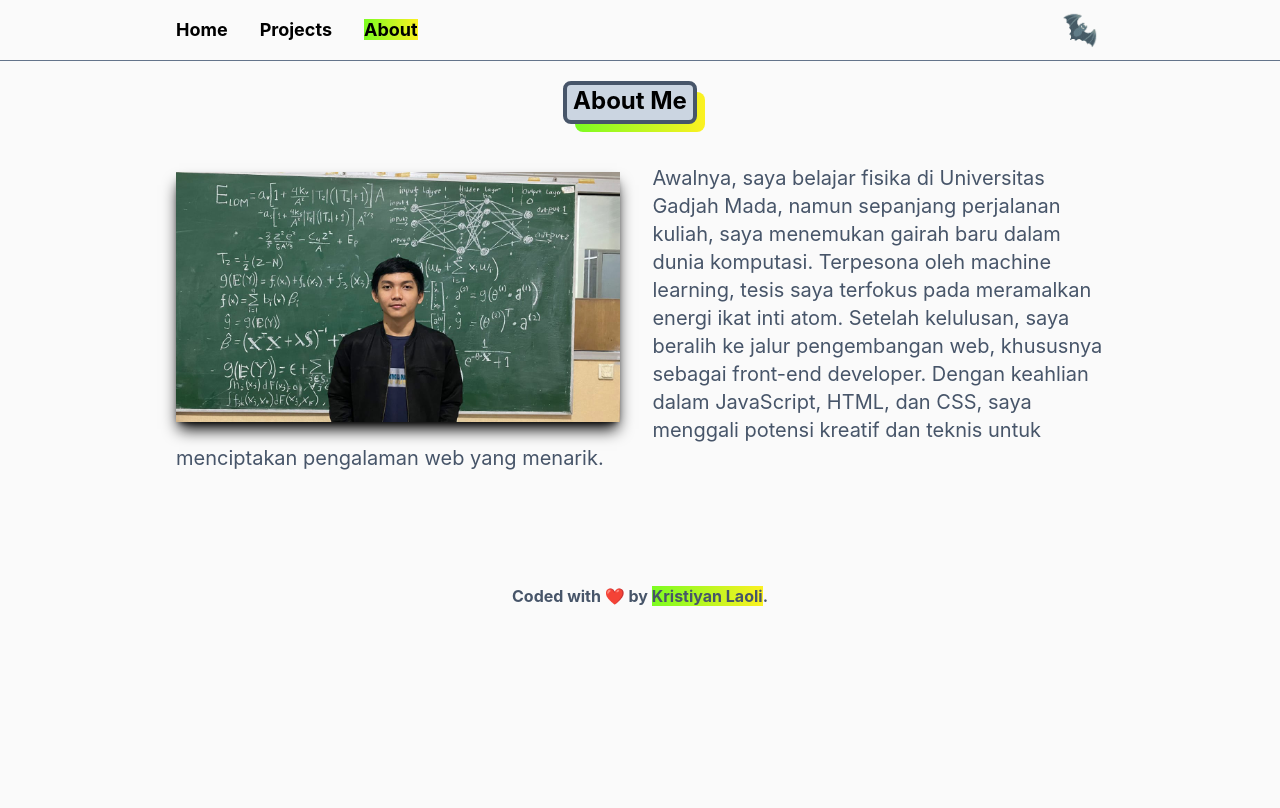
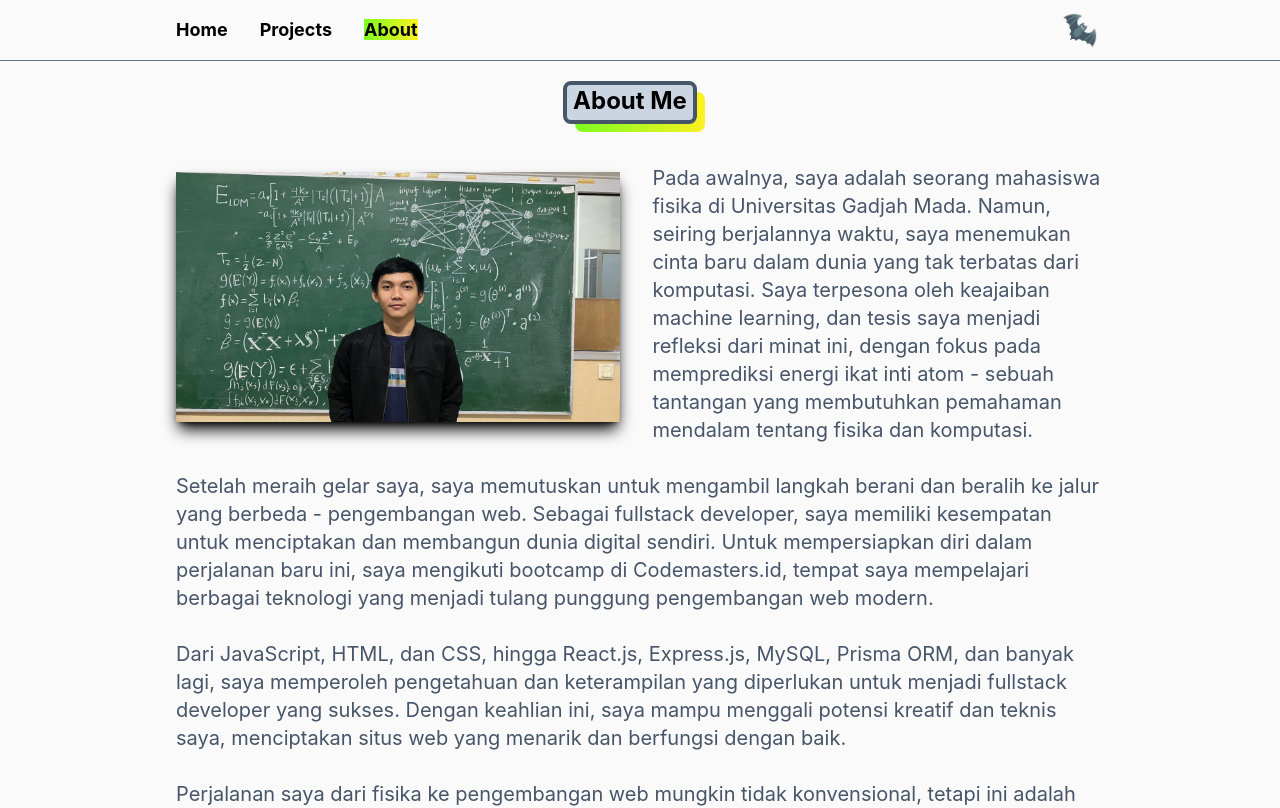
Before and after one commit to kristiyanlaoli/portfolio-web, a React (Vite) app: page /about in a window 1280 px wide. Shown: the top 808 px of the page. Built offline with nearby package versions, Linux system fonts and the light colour scheme; what tailwindcss-animated would draw is missing.

Commit message:
fix the footer add about page

```diff
--- a/src/App.jsx
+++ b/src/App.jsx
@@ -2,7 +2,11 @@ import { RouterProvider } from "react-router-dom";
 import router from "./router.js";
 
 const App = () => {
-  return <RouterProvider router={router} />;
+  return (
+    <div className="app">
+      <RouterProvider router={router} />
+    </div>
+  );
 };
 
 export default App;
--- a/src/components/Footer.jsx
+++ b/src/components/Footer.jsx
@@ -1,11 +1,15 @@
 let Footer = () => {
-    return (
-      <>
-        <div className="bg-zinc-50 dark:bg-slate-900 pt-4 pb-4  px-6 sm:mx-8 sm:px-16 md:mx-16 lg:mx-20 xl:mx-24 xl:px-20">
-  <p className="text-slate-600 dark:text-slate-300 font-bold text-center">Coded with ❤️ by <span className="text-loved-light dark:text-loved lin">Kristiyan Laoli</span>.</p>
-        </div>
-      </>
-    );
-  };
+  return (
+    <footer className="bg-zinc-50 dark:bg-slate-900 pt-4 pb-4  px-6 sm:mx-8 sm:px-16 md:mx-16 lg:mx-20 xl:mx-24 xl:px-20">
+      <p className="text-slate-600 dark:text-slate-300 font-bold text-center">
+        Coded with ❤️ by{" "}
+        <span className="text-loved-light dark:text-loved lin">
+          Kristiyan Laoli
+        </span>
+        .
+      </p>
+    </footer>
+  );
+};
 
-  export default Footer;
+export default Footer;
--- a/src/components/Hero.jsx
+++ b/src/components/Hero.jsx
@@ -1,7 +1,7 @@
 let Hero = () => {
   return (
-    <>
-      <div className="bg-zinc-50 dark:bg-slate-900 px-6 pt-28 pb-28 md:pt-32 lg:pt-40 sm:mx-8 sm:px-16 md:mx-16 lg:mx-20 xl:mx-24 xl:px-20">
+    <div className="hero">
+      <div className="bg-zinc-50 dark:bg-slate-900 px-6 pt-28 pb-28 md:pt-32 lg:pt-[15%] sm:mx-8 sm:px-16 md:mx-16 lg:mx-20 xl:mx-24 xl:px-20">
         <div className="md:flex">
           <div className="flex justify-center md:hidden">
             <div className="relative h-[290px] w-[240px]  bg-loved rounded-3xl ">
@@ -25,9 +25,9 @@ let Hero = () => {
               A physicist who coded.
             </p>
             <p className="text-xl text-slate-600 dark:text-slate-300 py-2 animate-fade-up animate-once animate-duration-500 animate-delay-500">
-              I love physics and want to be front end developer. I&apos;m
-              dedicated to continuous learning and expanding my insights into
-              various facets of development.
+              I love physics and want to be fullstack developer (frontend and
+              backend). I&apos;m dedicated to continuous learning and expanding
+              my insights into various facets of development.
             </p>
 
             <div className="flex py-4 items-center animate-fade-up animate-once animate-duration-500 animate-delay-700">
@@ -71,7 +71,7 @@ let Hero = () => {
               <a
                 className=""
                 target="blank"
-                href="https://drive.google.com/file/d/1WsTPTmAmSa41WUHqXwJDeiE5eWj6vDnx/view?usp=sharing"
+                href="https://drive.google.com/file/d/1_cBZOhoRmKNK1ppWezU2XgrIE8xEQ6xv/view?usp=sharing"
               >
                 <div className="ml-4 bg-slate-600 dark:bg-slate-300 flex items-center rounded-md px-1 hover:bg-[#2cfc21] dark:hover:bg-[#2cfc21]">
                   <svg
@@ -103,7 +103,7 @@ let Hero = () => {
           </div>
         </div>
       </div>
-    </>
+    </div>
   );
 };
 
--- a/src/pages/About.jsx
+++ b/src/pages/About.jsx
@@ -17,13 +17,37 @@ let About = () => {
         />
 
         <p className="text-xl text-slate-600 dark:text-slate-300 ">
-          Awalnya, saya belajar fisika di Universitas Gadjah Mada, namun
-          sepanjang perjalanan kuliah, saya menemukan gairah baru dalam dunia
-          komputasi. Terpesona oleh machine learning, tesis saya terfokus pada
-          meramalkan energi ikat inti atom. Setelah kelulusan, saya beralih ke
-          jalur pengembangan web, khususnya sebagai front-end developer. Dengan
-          keahlian dalam JavaScript, HTML, dan CSS, saya menggali potensi
-          kreatif dan teknis untuk menciptakan pengalaman web yang menarik.
+          Pada awalnya, saya adalah seorang mahasiswa fisika di Universitas
+          Gadjah Mada. Namun, seiring berjalannya waktu, saya menemukan cinta
+          baru dalam dunia yang tak terbatas dari komputasi. Saya terpesona oleh
+          keajaiban machine learning, dan tesis saya menjadi refleksi dari minat
+          ini, dengan fokus pada memprediksi energi ikat inti atom - sebuah
+          tantangan yang membutuhkan pemahaman mendalam tentang fisika dan
+          komputasi.
+          <br />
+          <br />
+          Setelah meraih gelar saya, saya memutuskan untuk mengambil langkah
+          berani dan beralih ke jalur yang berbeda - pengembangan web. Sebagai
+          fullstack developer, saya memiliki kesempatan untuk menciptakan dan
+          membangun dunia digital sendiri. Untuk mempersiapkan diri dalam
+          perjalanan baru ini, saya mengikuti bootcamp di Codemasters.id, tempat
+          saya mempelajari berbagai teknologi yang menjadi tulang punggung
+          pengembangan web modern.
+          <br />
+          <br />
+          Dari JavaScript, HTML, dan CSS, hingga React.js, Express.js, MySQL,
+          Prisma ORM, dan banyak lagi, saya memperoleh pengetahuan dan
+          keterampilan yang diperlukan untuk menjadi fullstack developer yang
+          sukses. Dengan keahlian ini, saya mampu menggali potensi kreatif dan
+          teknis saya, menciptakan situs web yang menarik dan berfungsi dengan
+          baik.
+          <br />
+          <br />
+          Perjalanan saya dari fisika ke pengembangan web mungkin tidak
+          konvensional, tetapi ini adalah perjalanan yang telah membentuk saya
+          menjadi profesional yang saya jadikan hari ini. Saya bersemangat untuk
+          melanjutkan belajar dan tumbuh dalam bidang ini, dan saya tidak sabar
+          untuk melihat apa yang akan datang selanjutnya.
         </p>
       </div>
     </>
--- a/src/pages/HomePage.jsx
+++ b/src/pages/HomePage.jsx
@@ -9,7 +9,7 @@ function HomePage() {
     <>
       <Hero />
       <SelectedProjects />
-      <Writings />
+      {/* <Writings /> */}
       <TechStack />
     </>
   );
--- a/src/style.css
+++ b/src/style.css
@@ -7,6 +7,22 @@ body {
   padding: 0;
   margin: 0;
   font-family: "Inter", sans-serif;
+}
+
+.hero {
+  display: flex;
+  flex-direction: column;
+  min-height: 100vh;
+}
+
+.app {
+  display: flex;
+  flex-direction: column;
+  min-height: 100vh;
+}
+
+footer {
+  margin-top: auto;
 }
 
 li {
```
